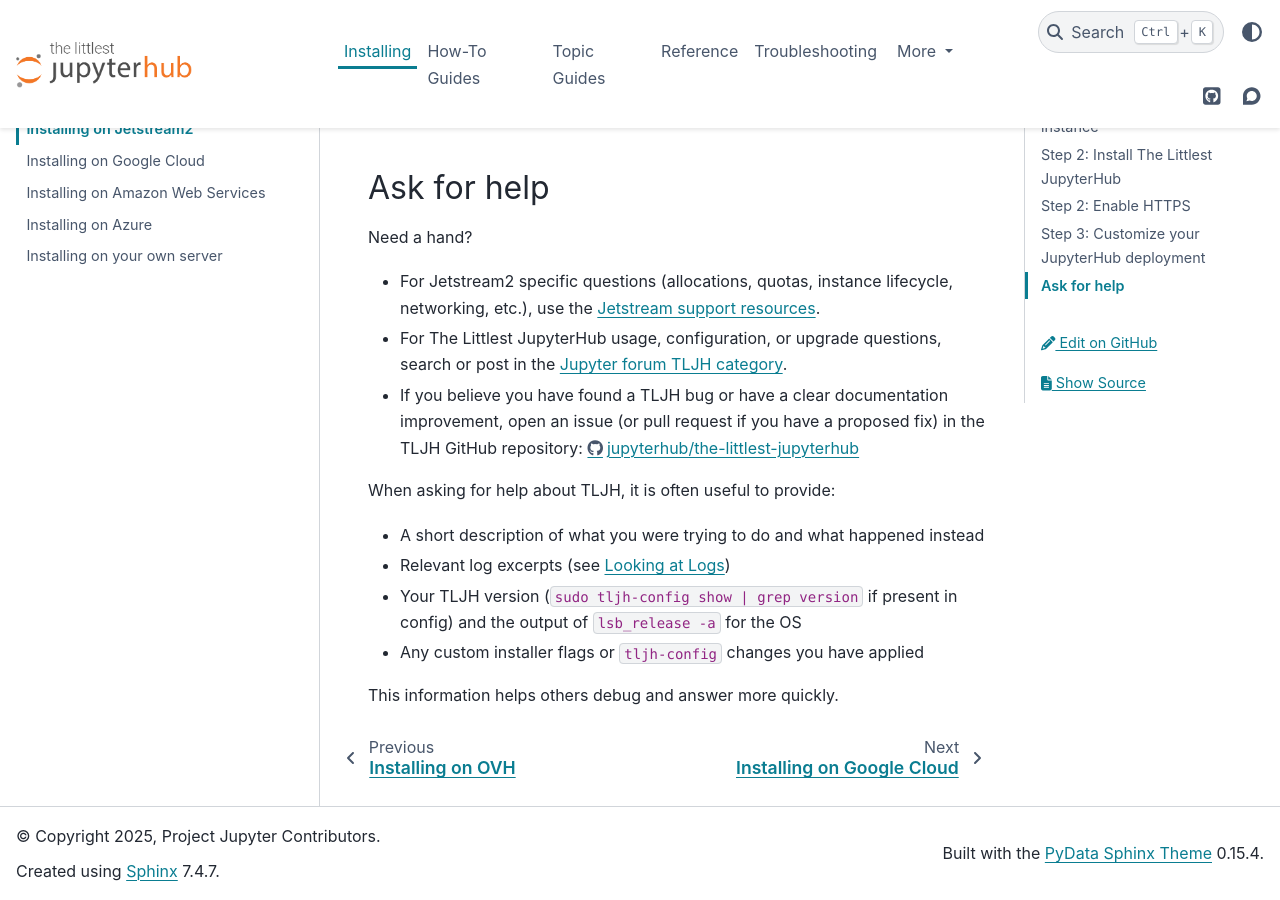
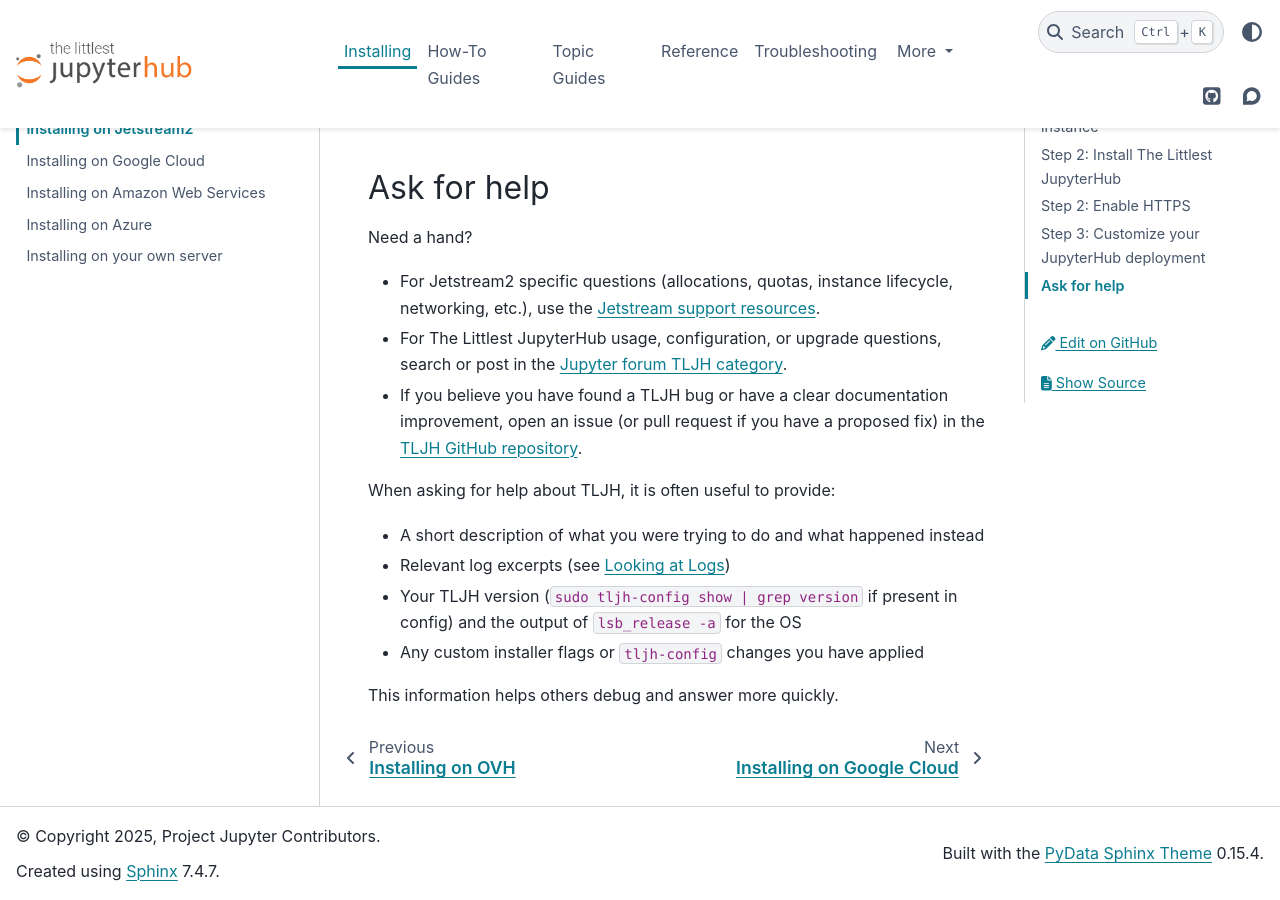
Before and after one commit to jupyterhub/the-littlest-jupyterhub, a Sphinx documentation site: the page built from docs/install/jetstream.md, in a window 1280 px wide and 900 px high, scrolled down 2903 px. Built offline with Sphinx 7.4.7 and the PyData theme 0.15.4, drawn with Linux system fonts in a browser that asks for light colours.

Commit message:
Apply suggestion from @julianpistorius
Co-authored-by: Julian Pistorius <github@soulsick.net>

```diff
--- a/docs/install/jetstream.md
+++ b/docs/install/jetstream.md
@@ -88,7 +88,7 @@
 
 - For Jetstream2 specific questions (allocations, quotas, instance lifecycle, networking, etc.), use the [Jetstream support resources](https://docs.jetstream-cloud.org/overview/support/).
 - For The Littlest JupyterHub usage, configuration, or upgrade questions, search or post in the [Jupyter forum TLJH category](https://discourse.jupyter.org/c/jupyterhub/tljh).
-- If you believe you have found a TLJH bug or have a clear documentation improvement, open an issue (or pull request if you have a proposed fix) in the TLJH GitHub repository: <https://github.com/jupyterhub/the-littlest-jupyterhub>
+- If you believe you have found a TLJH bug or have a clear documentation improvement, open an issue (or pull request if you have a proposed fix) in the [TLJH GitHub repository](https://github.com/jupyterhub/the-littlest-jupyterhub).
 
 When asking for help about TLJH, it is often useful to provide:
 
```
